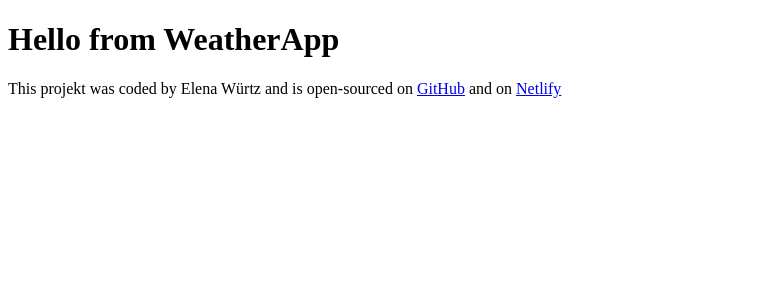
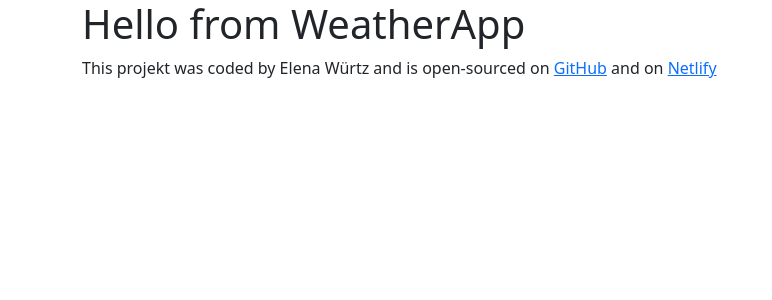
Before and after one commit to Anthophila1909/react-weather-app, a React (Create React App) app: page / in a window 1280 px wide. Shown: the top 300 px of the page, without its empty margins (0-772 px from the left). Built offline with nearby package versions, Linux system fonts and the light colour scheme.

Commit message:
Installed bootstrap

```diff
--- a/package.json
+++ b/package.json
@@ -3,6 +3,7 @@
   "version": "0.1.0",
   "private": true,
   "dependencies": {
+    "bootstrap": "^5.3.3",
     "cra-template": "1.2.0",
     "react": "^18.3.1",
     "react-dom": "^18.3.1",
--- a/src/App.js
+++ b/src/App.js
@@ -4,9 +4,11 @@
 
 export default function App() {
   return (
-    <div className="WeatherApp">
-      <WeatherApp />
-      <Footer />
+    <div className="App">
+      <div className="container">
+        <WeatherApp />
+        <Footer />
+      </div>
     </div>
   );
 }
```
Also changed, not shown: src/index.js (+7 -6 lines), 1 other file (tests, documents, lock files or other folders).
